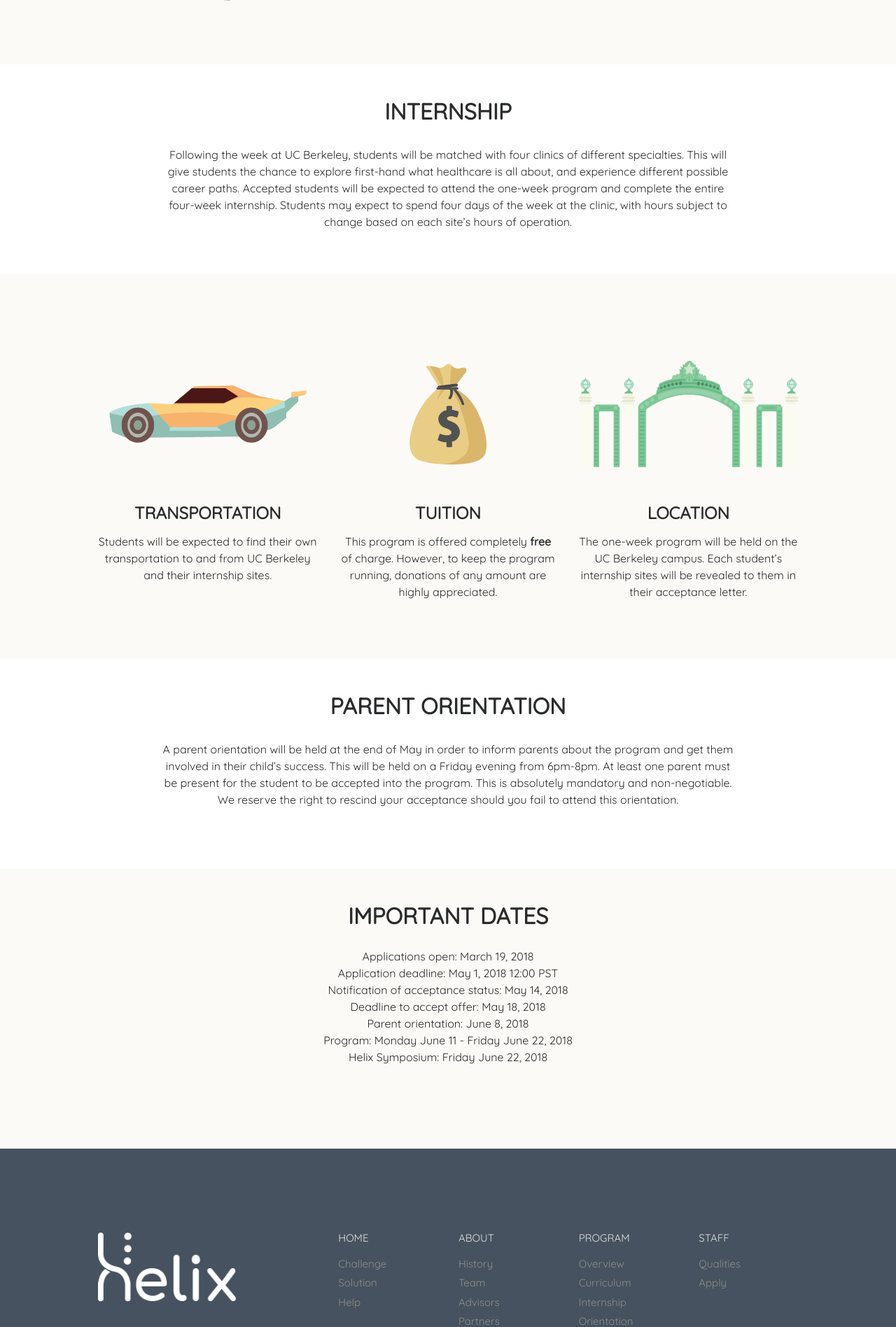
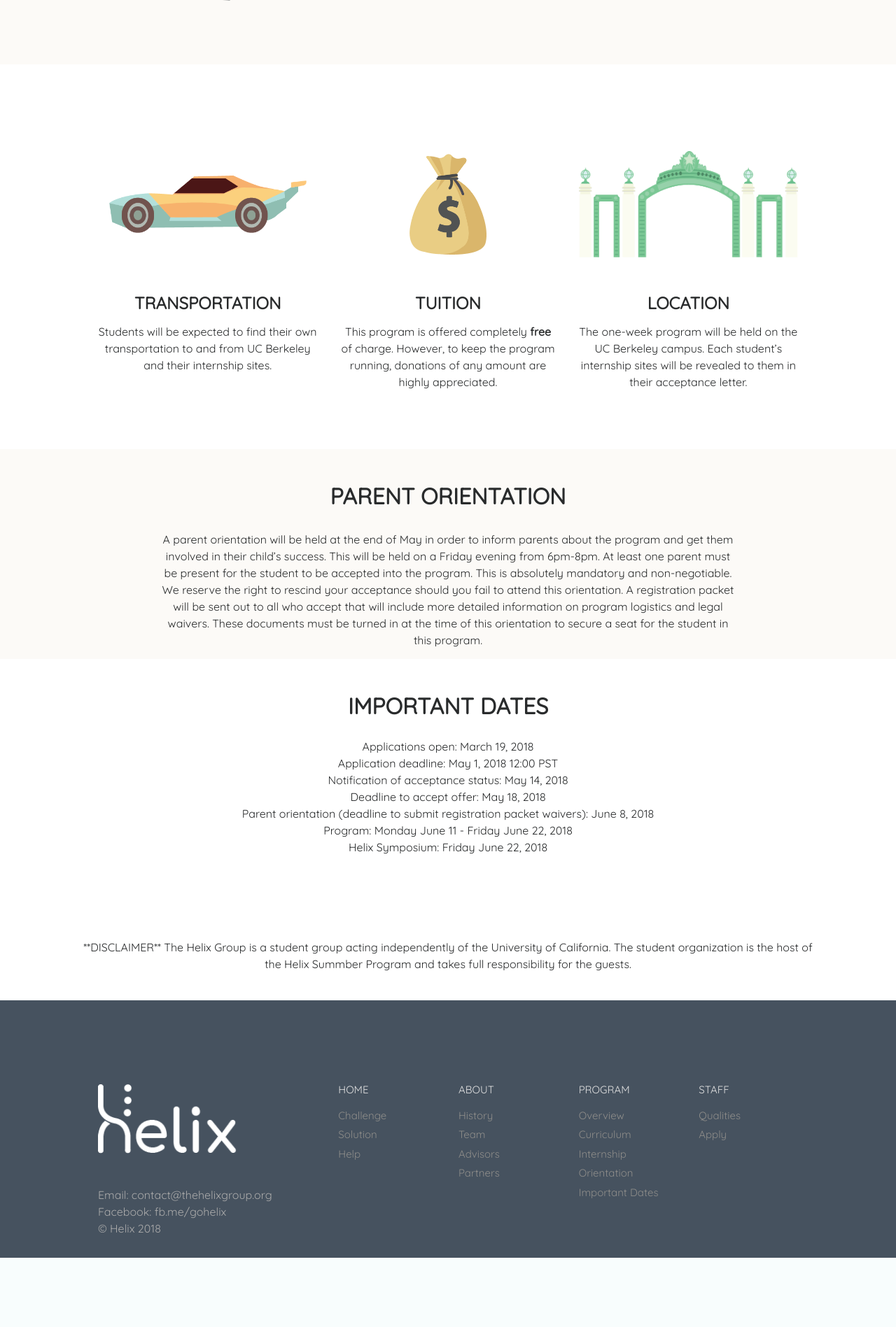
Before and after one commit to nnpok/helix-website, a PHP site: page /program.html in a window 1280 px wide. Shown: the part 1617-3514 px from the top of the page at 70% size. After the commit the page ends 3415 px from the top, so only its background shows below. Run offline with PHP 8.4, Linux system fonts and the light colour scheme; some libraries are stand-ins or nearby versions.

Commit message:
brian's changes

```diff
--- a/home.html
+++ b/home.html
@@ -83,7 +83,7 @@
                     <div class="col-md-6">
                         <div align="center">
                             <h2><strong>WHO ARE WE?</strong></h2>
-                            <p>Helix is a non-profit organization that organizes a free, one week summer
+                            <p>Helix is a non-profit organization that organizes a free, two week summer
                               program for high school minority populations underrepresented in the medical
                               field. Through the Helix educational experience, students receive the training
                               to become CPR certified, rotate through biological and clinical skills labs, and explore avenues for futures in health professions. In doing so, we hope to diversify the healthcare workforce.
--- a/main.css
+++ b/main.css
@@ -516,7 +516,6 @@
 }
 
 .importantDates {
-	background-color: #FCFAF7;
 	padding-top: 4%;
 	padding-bottom: 6%;
 }
@@ -528,7 +527,6 @@
 }
 
 .container .importantDates3 {
-	background-color: #FCFAF7;
 	padding-top: 2%;
 	padding-bottom: 2%;
 
--- a/program.html
+++ b/program.html
@@ -130,26 +130,7 @@
             </div>
         </div>
 
-
-        <div class="subcontent internship" id="program-internship">
-            <div class="container internship">
-                <div class="row">
-                    <div class="col-md-1"></div>
-                    <div class="col-md-10">
-                        <div align="center">
-                            <h2><strong>INTERNSHIP</strong></h2>
-                            <br>
-                            <p>Following the week at UC Berkeley, students will be matched with four clinics of different specialties. This will give students the chance to explore first-hand what healthcare is all about, and experience different possible career paths. Accepted students will be expected to attend the one-week program and complete the entire four-week internship. Students may expect to spend four days of the week at the clinic, with hours subject to change based on each site’s hours of operation.
-                            </p>
-                        </div>
-                    </div>
-                    <div class="col-md-1"></div>
-                </div>
-            </div>
-        </div>
-
-
-        <div class="subcontent details tan" >
+        <div class="subcontent details" >
             <div class="container details">
                 <br>
                 <br>
@@ -182,7 +163,7 @@
             </div>
         </div>
 
-        <div class="subcontent parent-orientation" id="program-orientation">
+        <div class="subcontent parent-orientation tan" id="program-orientation">
             <div class="container parent-orientation">
                 <div class="row">
                     <div class="col-md-1"></div>
@@ -190,7 +171,7 @@
                         <div align="center">
                             <h2><strong>PARENT ORIENTATION</strong></h2>
                             <br>
-                            <p>A parent orientation will be held at the end of May in order to inform parents about the program and get them involved in their child’s success. This will be held on a Friday evening from 6pm-8pm. At least one parent must be present for the student to be accepted into the program. This is absolutely mandatory and non-negotiable. We reserve the right to rescind your acceptance should you fail to attend this orientation.</p>
+                            <p>A parent orientation will be held at the end of May in order to inform parents about the program and get them involved in their child’s success. This will be held on a Friday evening from 6pm-8pm. At least one parent must be present for the student to be accepted into the program. This is absolutely mandatory and non-negotiable. We reserve the right to rescind your acceptance should you fail to attend this orientation. A registration packet will be sent out to all who accept that will include more detailed information on program logistics and legal waivers. These documents must be turned in at the time of this orientation to secure a seat for the student in this program.</p>
                         </div>
                     </div>
                     <div class="col-md-1"></div>
@@ -199,17 +180,37 @@
         </div>
 
 
-        <div class="subcontent important-dates tan" id="program-dates">
+        <div class="subcontent important-dates" id="program-dates">
             <div class="container important-dates">
                 <div align="center">
                     <h2><strong>IMPORTANT DATES</strong></h2>
                 </div>
                 <div class="importantDates2" align="center">
                     <div class="importantDates3">
-                        Applications open: March 19, 2018 <br> Application deadline: May 1, 2018 12:00 PST <br> Notification of acceptance status: May 14, 2018 <br> Deadline to accept offer: May 18, 2018 <br> Parent orientation: June 8, 2018 <br> Program: Monday June 11 - Friday June 22, 2018 <br> Helix Symposium: Friday June 22, 2018
+                        Applications open: March 19, 2018 <br>
+                        Application deadline: May 1, 2018 12:00 PST <br>
+                        Notification of acceptance status: May 14, 2018 <br>
+                        Deadline to accept offer: May 18, 2018 <br>
+                        Parent orientation (deadline to submit registration packet waivers): June 8, 2018 <br>
+                        Program: Monday June 11 - Friday June 22, 2018 <br>
+                        Helix Symposium: Friday June 22, 2018
                     </div>
                 </div>
             </div>
+        </div>
+
+        <div class="subcontent disclaimer">
+                <div class="row">
+                    <div class="col-md-1"></div>
+                    <div class="col-md-10">
+                        <div align="center">
+                            <p> **DISCLAIMER** The Helix Group is a student group acting independently of the University of California. The student organization is the host of the Helix Summber Program and takes full responsibility for the guests.
+                            </p>
+                            <br>
+                        </div>
+                    </div>
+                    <div class="col-md-1"></div>
+                </div>
         </div>
 
         <div class="subcontent footer">
--- a/students.html
+++ b/students.html
@@ -62,7 +62,7 @@
             <div class="row">
                 <div class="col-md-2"></div>
                 <div class="col-md-8">
-                    <p>Please check back on March 1st. For students currently enrolled in UC Berkeley looking to apply to staff, visit the Staff page.</p>
+                    <p>Please check back on March 19th. For students currently enrolled in UC Berkeley looking to apply to staff, visit the Staff page.</p>
                 </div>
             </div>
             <br>
```
